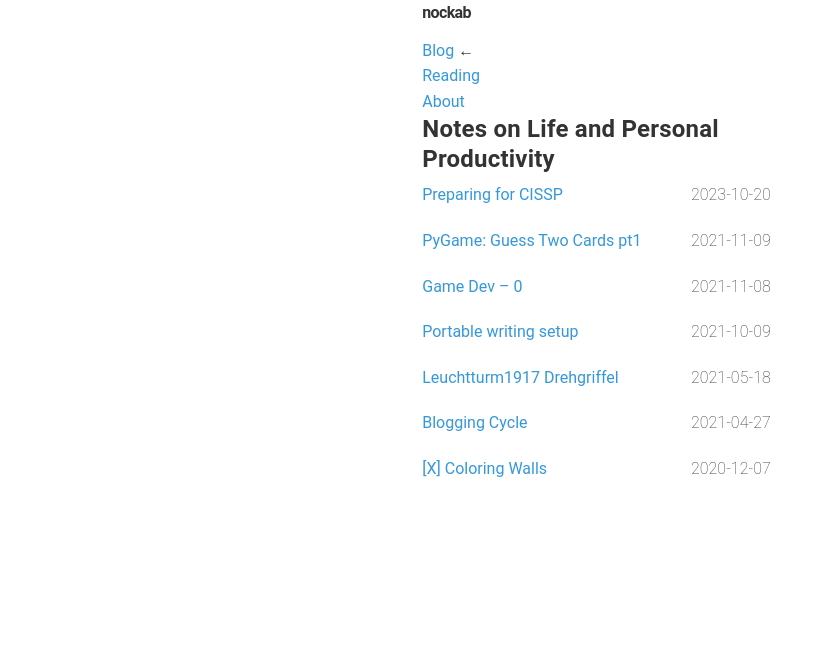
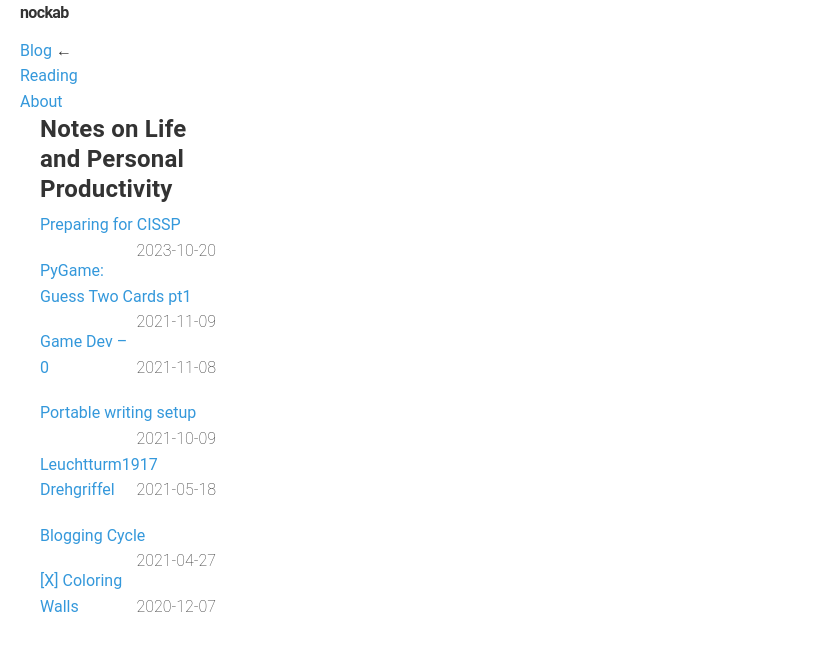
Before and after one commit to nockab/nockab.github.io, a Jekyll site: the page built from _pages/index.markdown, in a window 1280 px wide. Shown: the top 651 px of the page, without its empty margins (0-813 px from the left). Built offline with Jekyll 4.4.1, drawn with Linux system fonts in a browser that asks for light colours.

Commit message:
Update _general.scss
cvb

```diff
--- a/_sass/_general.scss
+++ b/_sass/_general.scss
@@ -83,7 +83,6 @@
 }
 
 nav {
-  width: 20%;
   max-width: 130px;
 }
 
@@ -92,8 +91,9 @@
 }
 
 .main {
-  width: 80%;
   max-width: 670px;
+  margin: 0 auto;
+  padding: 0 20px;
 }
 
 .blog {
@@ -104,17 +104,7 @@
 
 @media screen and (max-width: 670px) {
   .container {
-    flex-direction: column;
-  }
-
-  nav, .main {
-    width: 100%;
-    max-width: none;
-  }
-
-  nav {
-    border-bottom: 1px solid #000;
-    margin-bottom: 20px;
+    grid-template-columns: 1fr; /* Single column for smaller screens */
   }
 }
 
@@ -125,7 +115,9 @@
 }
 
 .container {
-  display: flex;
+  display: grid;
+  grid-template-columns: 1fr 4fr; /* Adjust the ratio as needed */
+  align-items: start;
 }
 
 #title{
```
